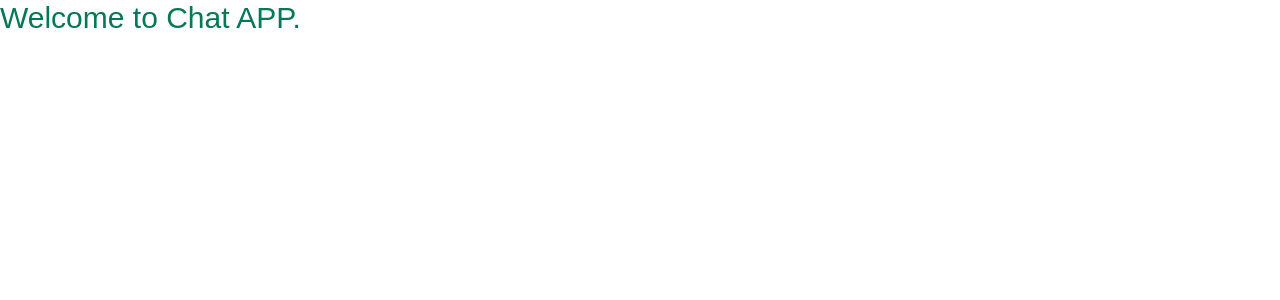
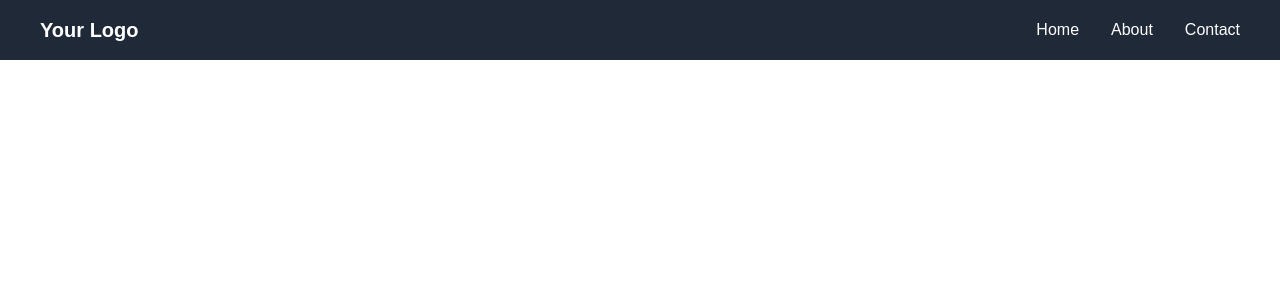
Before and after one commit to Premium07/next-chat-app, a Next.js app: page / in a window 1280 px wide. Shown: the top 300 px of the page. Built offline with nearby package versions, Linux system fonts and the light colour scheme.

Commit message:
add Navbar component and update layout; modify welcome message styling

```diff
--- a/src/app/layout.js
+++ b/src/app/layout.js
@@ -7,6 +7,7 @@ import {
   SignedOut,
   UserButton,
 } from "@clerk/nextjs";
+import Navbar from "@/components/Navbar";
 
 const geistSans = Geist({
   variable: "--font-geist-sans",
@@ -30,6 +31,7 @@ export default function RootLayout({ children }) {
         <body
           className={`${geistSans.variable} ${geistMono.variable} antialiased`}
         >
+          <Navbar />
           {children}
         </body>
       </html>
--- a/src/app/page.js
+++ b/src/app/page.js
@@ -1,7 +1,7 @@
 export default function Home() {
   return (
     <main>
-      <h2 className="text-3xl text-emerald-700">Welcome to Chat APP.</h2>
+      <h2 className="text-3xl">Welcome to Chat APP.</h2>
     </main>
   );
 }
--- /dev/null
+++ b/src/components/Navbar.jsx
@@ -0,0 +1,81 @@
+"use client";
+
+import { navlinks } from "@/constants/data";
+import Link from "next/link";
+import { useState, useEffect } from "react";
+
+const Navbar = () => {
+  const [isMenuOpen, setIsMenuOpen] = useState(false);
+
+  useEffect(() => {
+    const handleResize = () => {
+      if (window.innerWidth > 768) {
+        setIsMenuOpen(false);
+      }
+    };
+
+    window.addEventListener("resize", handleResize);
+
+    return () => {
+      window.removeEventListener("resize", handleResize);
+    };
+  }, []);
+
+  return (
+    <nav className="bg-gray-800 text-white fixed top-0 left-0 w-full z-50">
+      <div className="container mx-auto px-10 py-4 flex items-center justify-between">
+        <Link href="/">
+          <span className="font-bold text-xl">Your Logo</span>
+        </Link>
+        <div className="hidden lg:flex lg:items-center lg:space-x-8">
+          {navlinks.map((link) => {
+            return (
+              <Link key={link.id} href={link.path}>
+                <span className="hover:text-gray-500">{link.page}</span>
+              </Link>
+            );
+          })}
+        </div>
+        <button
+          className="lg:hidden block"
+          onClick={() => setIsMenuOpen(!isMenuOpen)}
+        >
+          <svg
+            xmlns="http://www.w3.org/2000/svg"
+            className="h-6 w-6"
+            fill="none"
+            viewBox="0 0 24 24"
+            stroke="currentColor"
+          >
+            <path
+              strokeLinecap="round"
+              strokeLinejoin="round"
+              strokeWidth={2}
+              d="M4 6h16M4 12h16M4 18h16"
+            />
+          </svg>
+        </button>
+      </div>
+
+      {isMenuOpen && (
+        <div className="lg:hidden bg-gray-800 absolute top-14 left-0 w-full">
+          <ul className="p-4">
+            {navlinks.map((link) => {
+              return (
+                <li className="my-2">
+                  <Link key={link.id} href={link.path}>
+                    <span className="block hover:text-gray-500">
+                      {link.page}
+                    </span>
+                  </Link>
+                </li>
+              );
+            })}
+          </ul>
+        </div>
+      )}
+    </nav>
+  );
+};
+
+export default Navbar;
--- /dev/null
+++ b/src/constants/data.js
@@ -0,0 +1,17 @@
+export const navlinks = [
+  {
+    id: 1,
+    path: "/",
+    page: "Home",
+  },
+  {
+    id: 2,
+    path: "/about",
+    page: "About",
+  },
+  {
+    id: 3,
+    path: "/contact",
+    page: "Contact",
+  },
+];
```
